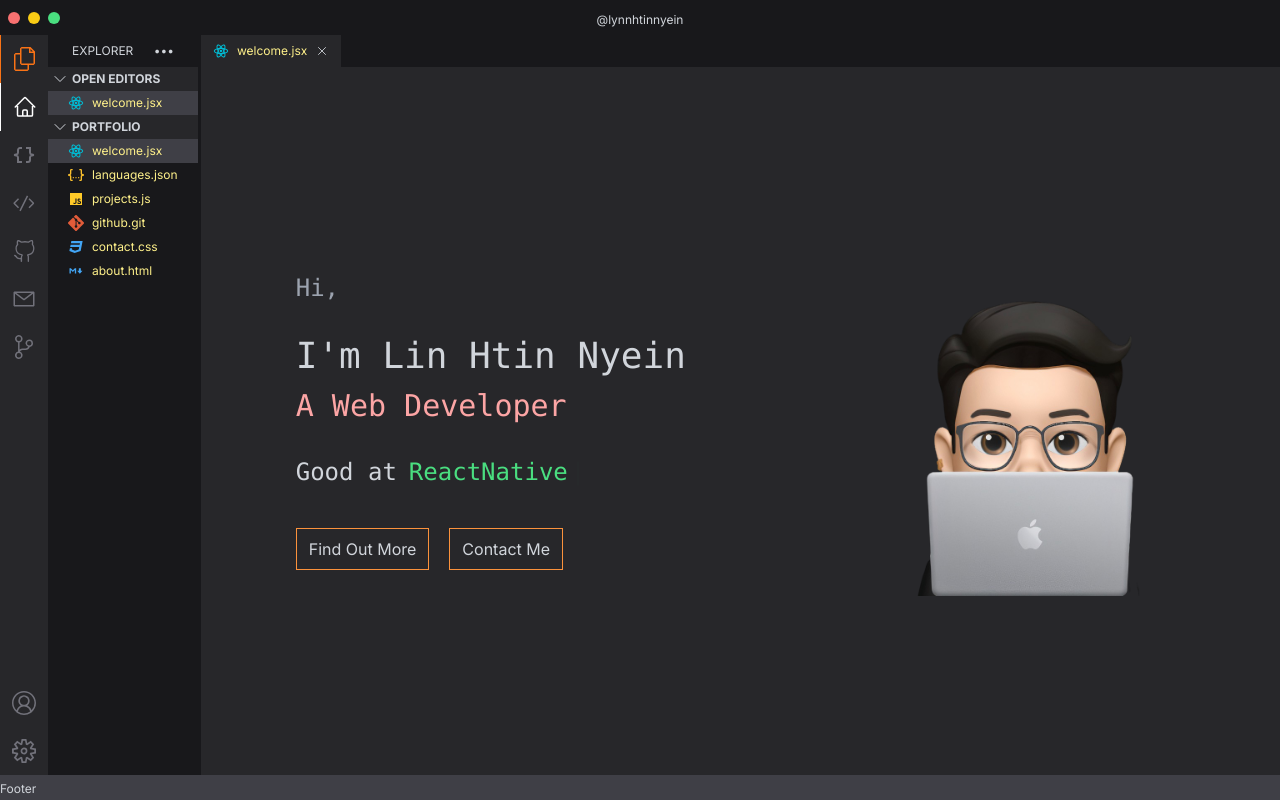
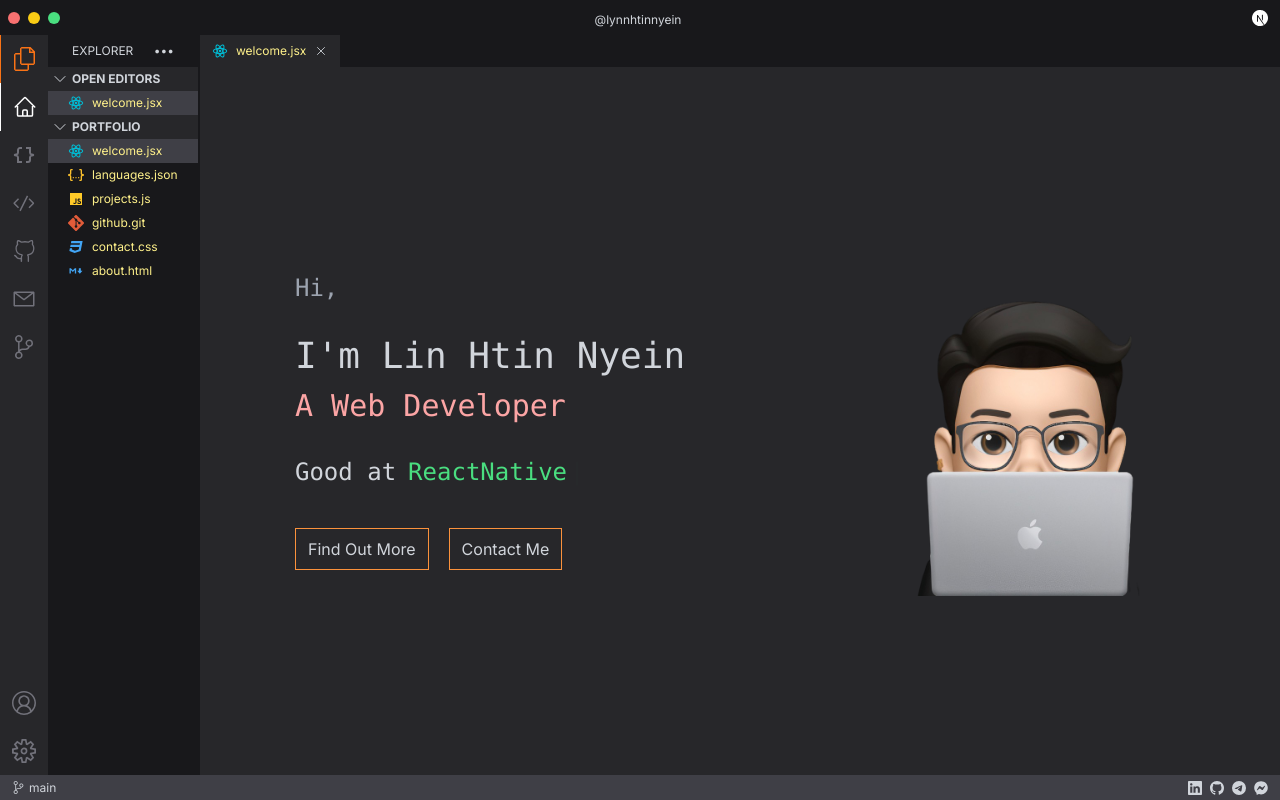
Before and after one commit to lynnhtinnyein/vscode-style-portfolio, a Next.js app: page / in a window 1280 px wide. Built offline with nearby package versions, Linux system fonts and the light colour scheme.

Commit message:
footer added

```diff
--- a/app/globals.css
+++ b/app/globals.css
@@ -4,6 +4,10 @@
 
 .header {
     height: 35px;
+}
+
+.resizer {
+    width: 2px;
 }
 
 .sidebar {
--- a/components/Footer.js
+++ b/components/Footer.js
@@ -1,7 +1,59 @@
+import GithubIcon from "@/icons/social_media_icons/GithubIcon";
+import LinkedInIcon from "@/icons/social_media_icons/LinkedInIcon";
+import MessengerIcon from "@/icons/social_media_icons/MessengerIcon";
+import TelegramIcon from "@/icons/social_media_icons/TelegramIcon";
+import SourceControlIcon from "@/icons/vs_code_icons/SourceControlIcon";
+
 const Footer = () => {
     return (
-        <div className="footer bg-zinc-700">
-            <span className="text-gray-300 text-xs">Footer</span>
+        <div className="footer flex flex-row justify-between items-center bg-zinc-700 px-3">
+
+            <div className="flex flex-row items-center space-x-1">
+
+                <span className="text-gray-300">
+                    <SourceControlIcon size="13"/>
+                </span>
+                <span className="text-xs text-gray-300">main</span>
+
+            </div>
+
+            <div className="flex flex-row items-center space-x-2">
+
+                <a
+                    href="https://www.linkedin.com/in/lin-htin-nyein-193603171"
+                    className="text-gray-300"
+                    target="_blank"
+                >
+                    <LinkedInIcon size="14"/>
+                </a>
+
+                <a
+                    href="https://www.github.com/lynnhtinnyein"
+                    className="text-gray-300"
+                    target="_blank"
+                >
+                    <GithubIcon size="14"/>
+                </a>
+
+                <a
+                    href="https://t.me/+959974066464"
+                    className="text-gray-300"
+                    target="_blank"
+                >
+                    <TelegramIcon size="14"/>
+                </a>
+
+                <a
+                    href="https://www.m.me/lynnhtinnyein"
+                    className="text-gray-300"
+                    target="_blank"
+                >
+                    <MessengerIcon size="14"/>
+                </a>
+
+
+            </div>
+
         </div>
     );
 }
--- a/components/Header.js
+++ b/components/Header.js
@@ -1,3 +1,5 @@
+import NextjsIcon from "@/icons/vs_code_icons/NextjsIcon";
+
 const header = () => {
     return (
         <div className="header flex flex-row items-center bg-zinc-900 px-2">
@@ -14,8 +16,10 @@ const header = () => {
                 </span>
             </div>
 
-            <div className="flex-1">
-                {/* empty */}
+            <div className="flex flex-row flex-1 mr-1 justify-end">
+                <span className="text-white">
+                    <NextjsIcon size="16"/>
+                </span>
             </div>
 
         </div>
--- a/components/NavBar.js
+++ b/components/NavBar.js
@@ -9,8 +9,9 @@ const NavBar = ({ show, onResize }) => {
 
     const { activePage, openPages, dispatch } = useGlobalContext();
 
-    const sideBarWidth = 50;
+    const sideBarWidth = 48;
     const maxWidth = 280;
+    const resizerWidth = 2;
     const [width, setWidth ] = useState(150);
     const [resizeable, setResizeable] = useState(false);
 
@@ -25,7 +26,7 @@ const NavBar = ({ show, onResize }) => {
         if(newWidth > maxWidth || newWidth < 0) {
             setResizeable(false);
         }
-        onResize(newWidth);
+        onResize(newWidth + resizerWidth);
     }, []);
 
     useEffect( () => {
@@ -121,10 +122,7 @@ const NavBar = ({ show, onResize }) => {
 
             {/* resizer */}
             <div
-                className={`cursor-col-resize hover:bg-gray-500 ${show ? '' : 'hidden'}`}
-                style={{
-                    padding: 1.5
-                }}
+                className={`resizer cursor-col-resize hover:bg-gray-500 ${show ? '' : 'hidden'}`}
                 onMouseDown={ () => setResizeable(true) }
             />
         </>
--- a/components/pages/Welcome.js
+++ b/components/pages/Welcome.js
@@ -1,4 +1,5 @@
 import { useGlobalContext } from "@/context/GlobalContext";
+import { pages } from "@/data/pages";
 import useDeviceDetect from "@/hooks/useDeviceDetect";
 import Image from "next/image";
 import { Typewriter } from "react-simple-typewriter";
@@ -27,7 +28,7 @@ const Welcome = () => {
         <div
             className="flex flex-1 flex-wrap flex-row justify-around items-center bg-zinc-800 overflow-y-auto"
             style={{
-                maxHeight: maxHeight,
+                maxHeight,
             }}
         >
             <div className="flex flex-col m-5">
@@ -72,8 +73,7 @@ const Welcome = () => {
                         className="border border-orange-400 px-3 py-2 hover:bg-orange-400"
                         onClick={() =>
                             openPage(
-                                pages.find((e) => e.name === "languages.json")
-                                    .id
+                                pages.find((e) => e.name === "languages.json").id
                             )
                         }
                     >
@@ -97,6 +97,7 @@ const Welcome = () => {
                     src="/me.png"
                     width={350}
                     height={350}
+                    priority={true}
                     alt="Picture of the author"
                 />
             </div>
--- /dev/null
+++ b/icons/social_media_icons/GithubIcon.js
@@ -0,0 +1,16 @@
+const GithubIcon = ({ size }) => {
+    return (
+        <svg
+            xmlns="http://www.w3.org/2000/svg"
+            width={size}
+            height={size}
+            fill="currentColor"
+            class="bi bi-github"
+            viewBox="0 0 16 16"
+        >
+            <path d="M8 0C3.58 0 0 3.58 0 8c0 3.54 2.29 6.53 5.47 7.59.4.07.55-.17.55-.38 0-.19-.01-.82-.01-1.49-2.01.37-2.53-.49-2.69-.94-.09-.23-.48-.94-.82-1.13-.28-.15-.68-.52-.01-.53.63-.01 1.08.58 1.23.82.72 1.21 1.87.87 2.33.66.07-.52.28-.87.51-1.07-1.78-.2-3.64-.89-3.64-3.95 0-.87.31-1.59.82-2.15-.08-.2-.36-1.02.08-2.12 0 0 .67-.21 2.2.82.64-.18 1.32-.27 2-.27.68 0 1.36.09 2 .27 1.53-1.04 2.2-.82 2.2-.82.44 1.1.16 1.92.08 2.12.51.56.82 1.27.82 2.15 0 3.07-1.87 3.75-3.65 3.95.29.25.54.73.54 1.48 0 1.07-.01 1.93-.01 2.2 0 .21.15.46.55.38A8.012 8.012 0 0 0 16 8c0-4.42-3.58-8-8-8z" />{" "}
+        </svg>
+    );
+};
+
+export default GithubIcon;
--- /dev/null
+++ b/icons/social_media_icons/LinkedInIcon.js
@@ -0,0 +1,16 @@
+const LinkedInIcon = ({ size }) => {
+    return (
+        <svg
+            xmlns="http://www.w3.org/2000/svg"
+            width={size}
+            height={size}
+            fill="currentColor"
+            class="bi bi-linkedin"
+            viewBox="0 0 16 16"
+        >
+            <path d="M0 1.146C0 .513.526 0 1.175 0h13.65C15.474 0 16 .513 16 1.146v13.708c0 .633-.526 1.146-1.175 1.146H1.175C.526 16 0 15.487 0 14.854V1.146zm4.943 12.248V6.169H2.542v7.225h2.401zm-1.2-8.212c.837 0 1.358-.554 1.358-1.248-.015-.709-.52-1.248-1.342-1.248-.822 0-1.359.54-1.359 1.248 0 .694.521 1.248 1.327 1.248h.016zm4.908 8.212V9.359c0-.216.016-.432.08-.586.173-.431.568-.878 1.232-.878.869 0 1.216.662 1.216 1.634v3.865h2.401V9.25c0-2.22-1.184-3.252-2.764-3.252-1.274 0-1.845.7-2.165 1.193v.025h-.016a5.54 5.54 0 0 1 .016-.025V6.169h-2.4c.03.678 0 7.225 0 7.225h2.4z" />{" "}
+        </svg>
+    );
+};
+
+export default LinkedInIcon;
--- /dev/null
+++ b/icons/social_media_icons/MessengerIcon.js
@@ -0,0 +1,17 @@
+const MessengerIcon = ({ size }) => {
+    return (
+        <svg
+            width={size}
+            height={size}
+            xmlns="http://www.w3.org/2000/svg"
+            viewBox="0 0 512 512"
+            fill="currentColor"
+        >
+            <path
+                d="M256.55 8C116.52 8 8 110.34 8 248.57c0 72.3 29.71 134.78 78.07 177.94 8.35 7.51 6.63 11.86 8.05 58.23A19.92 19.92 0 0 0 122 502.31c52.91-23.3 53.59-25.14 62.56-22.7C337.85 521.8 504 423.7 504 248.57 504 110.34 396.59 8 256.55 8zm149.24 185.13l-73 115.57a37.37 37.37 0 0 1-53.91 9.93l-58.08-43.47a15 15 0 0 0-18 0l-78.37 59.44c-10.46 7.93-24.16-4.6-17.11-15.67l73-115.57a37.36 37.36 0 0 1 53.91-9.93l58.06 43.46a15 15 0 0 0 18 0l78.41-59.38c10.44-7.98 24.14 4.54 17.09 15.62z"
+            />
+        </svg>
+    );
+};
+
+export default MessengerIcon;
--- /dev/null
+++ b/icons/social_media_icons/TelegramIcon.js
@@ -0,0 +1,16 @@
+const TelegramIcon = ({ size }) => {
+    return (
+        <svg
+            xmlns="http://www.w3.org/2000/svg"
+            width={size}
+            height={size}
+            fill="currentColor"
+            class="bi bi-telegram"
+            viewBox="0 0 16 16"
+        >
+            <path d="M16 8A8 8 0 1 1 0 8a8 8 0 0 1 16 0zM8.287 5.906c-.778.324-2.334.994-4.666 2.01-.378.15-.577.298-.595.442-.03.243.275.339.69.47l.175.055c.408.133.958.288 1.243.294.26.006.549-.1.868-.32 2.179-1.471 3.304-2.214 3.374-2.23.05-.012.12-.026.166.016.047.041.042.12.037.141-.03.129-1.227 1.241-1.846 1.817-.193.18-.33.307-.358.336a8.154 8.154 0 0 1-.188.186c-.38.366-.664.64.015 1.088.327.216.589.393.85.571.284.194.568.387.936.629.093.06.183.125.27.187.331.236.63.448.997.414.214-.02.435-.22.547-.82.265-1.417.786-4.486.906-5.751a1.426 1.426 0 0 0-.013-.315.337.337 0 0 0-.114-.217.526.526 0 0 0-.31-.093c-.3.005-.763.166-2.984 1.09z" />{" "}
+        </svg>
+    );
+};
+
+export default TelegramIcon;
--- a/icons/vs_code_icons/JsonIcon.js
+++ b/icons/vs_code_icons/JsonIcon.js
@@ -12,11 +12,11 @@ const JsObjectIcon = ({ size = 24 }) => {
         >
             <path
                 d="M14 19H16C17.1046 19 18 18.1046 18 17V14.5616C18 13.6438 18.6246 12.8439 19.5149 12.6213L21.0299 12.2425C21.2823 12.1794 21.2823 11.8206 21.0299 11.7575L19.5149 11.3787C18.6246 11.1561 18 10.3562 18 9.43845V5H14"
-                stroke-width="2"
+                strokeWidth="2"
             />
             <path
                 d="M10 5H8C6.89543 5 6 5.89543 6 7V9.43845C6 10.3562 5.37541 11.1561 4.48507 11.3787L2.97014 11.7575C2.71765 11.8206 2.71765 12.1794 2.97014 12.2425L4.48507 12.6213C5.37541 12.8439 6 13.6438 6 14.5616V19H10"
-                stroke-width="2"
+                strokeWidth="2"
             />
         </svg>
     );
```
Also changed, not shown: icons/language_icons/NextJsIcon.js (added, +22 -0 lines).
